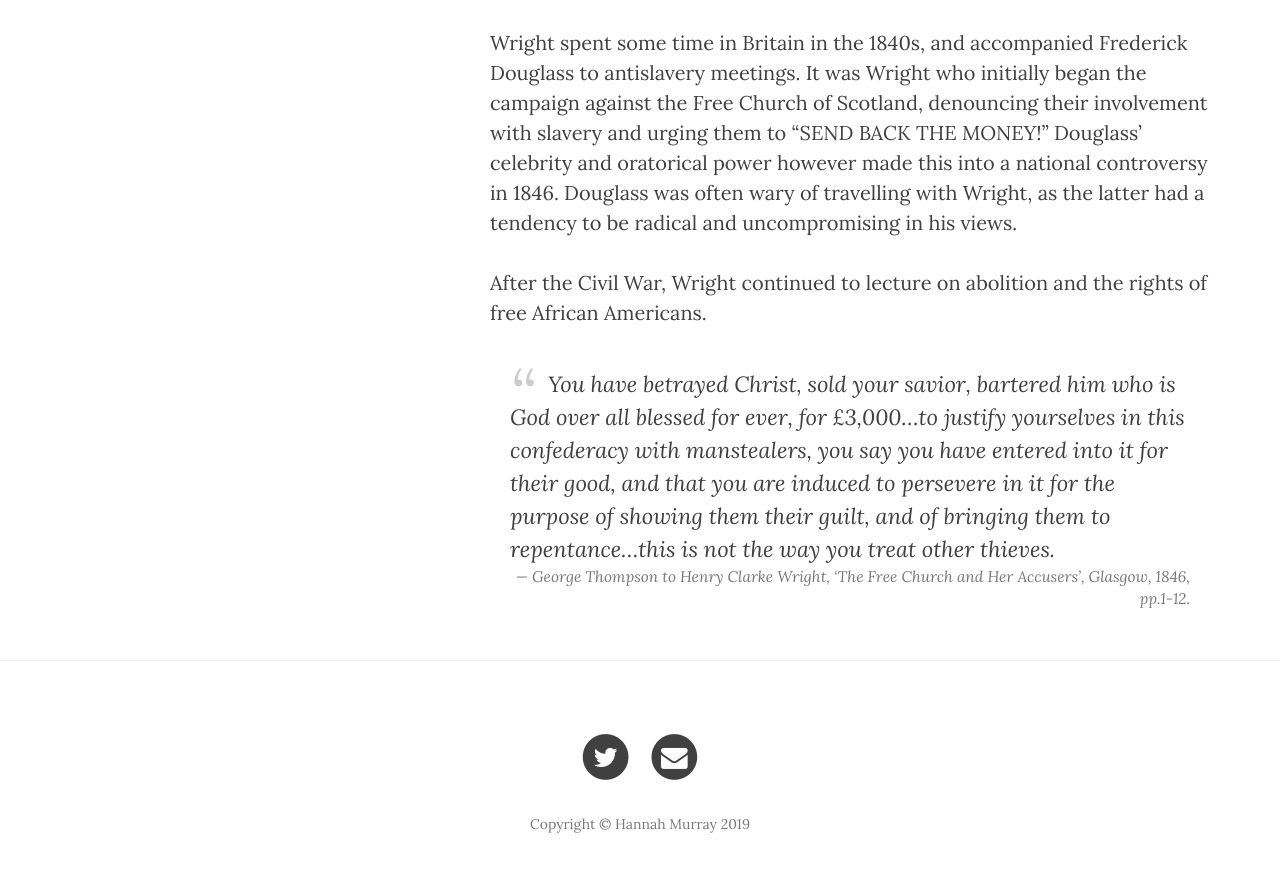
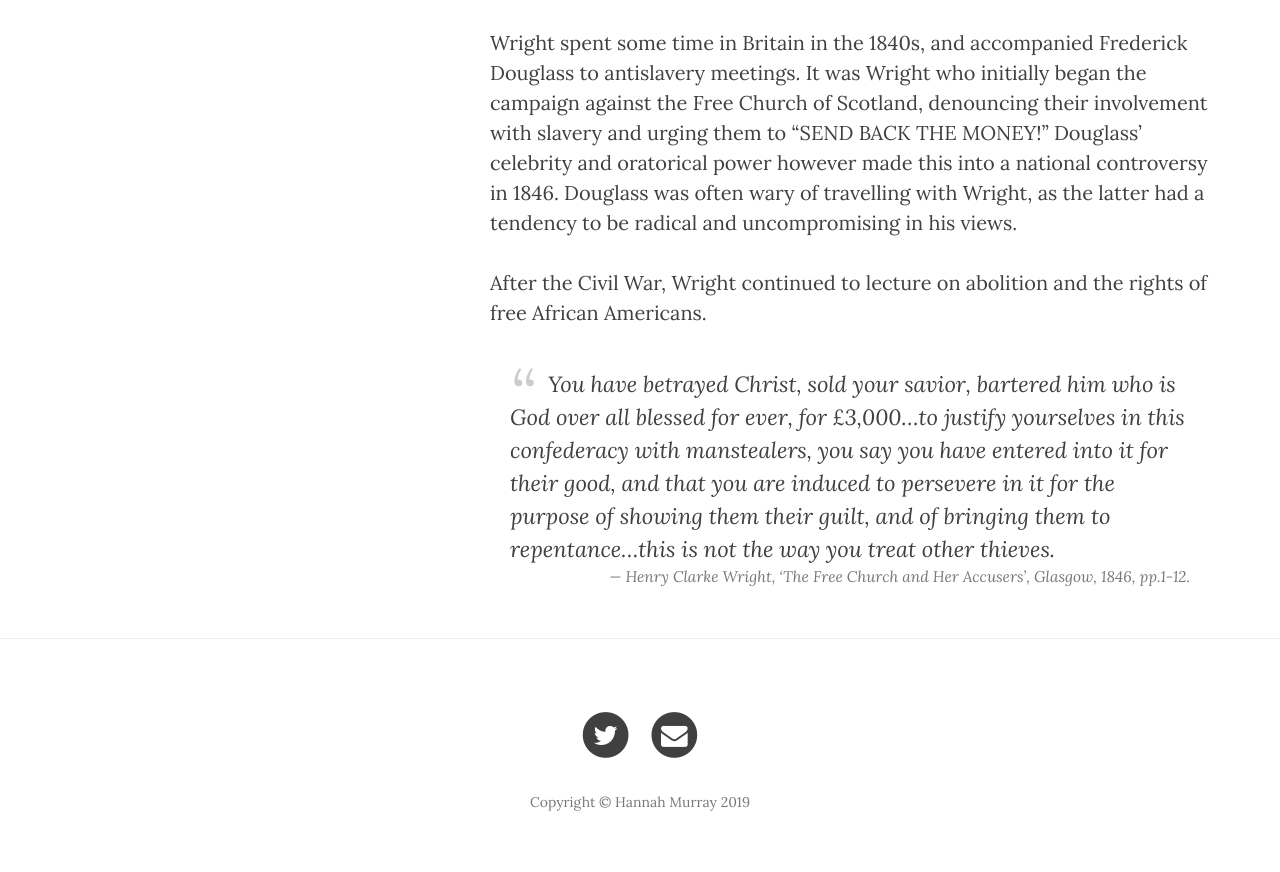
Before and after one commit to FDUK/fduk.github.io, a Jekyll site: the page built from abolitionists/HenryCWright.md, in a window 1280 px wide and 900 px high, scrolled down 1534 px. Shown: the top 872 px of the window. Built offline with Jekyll 4.4.1, drawn with Linux system fonts in a browser that asks for light colours; nearby versions of some CDN libraries.

Commit message:
Update HenryCWright.md

```diff
--- a/abolitionists/HenryCWright.md
+++ b/abolitionists/HenryCWright.md
@@ -21,4 +21,4 @@ Wright spent some time in Britain in the 1840s, and accompanied Frederick Dougla
 After the Civil War, Wright continued to lecture on abolition and the rights of free African Americans.
 
 > You have betrayed Christ, sold your savior, bartered him who is God over all blessed for ever, for £3,000…to justify yourselves in this confederacy with manstealers, you say you have entered into it for their good, and that you are induced to persevere in it for the purpose of showing them their guilt, and of bringing them to repentance…this is not the way you treat other thieves.
-> <footer><cite>George Thompson to Henry Clarke Wright, ‘The Free Church and Her Accusers’, Glasgow, 1846, pp.1-12.</cite></footer>
+> <footer><cite>Henry Clarke Wright, ‘The Free Church and Her Accusers’, Glasgow, 1846, pp.1-12.</cite></footer>
```
